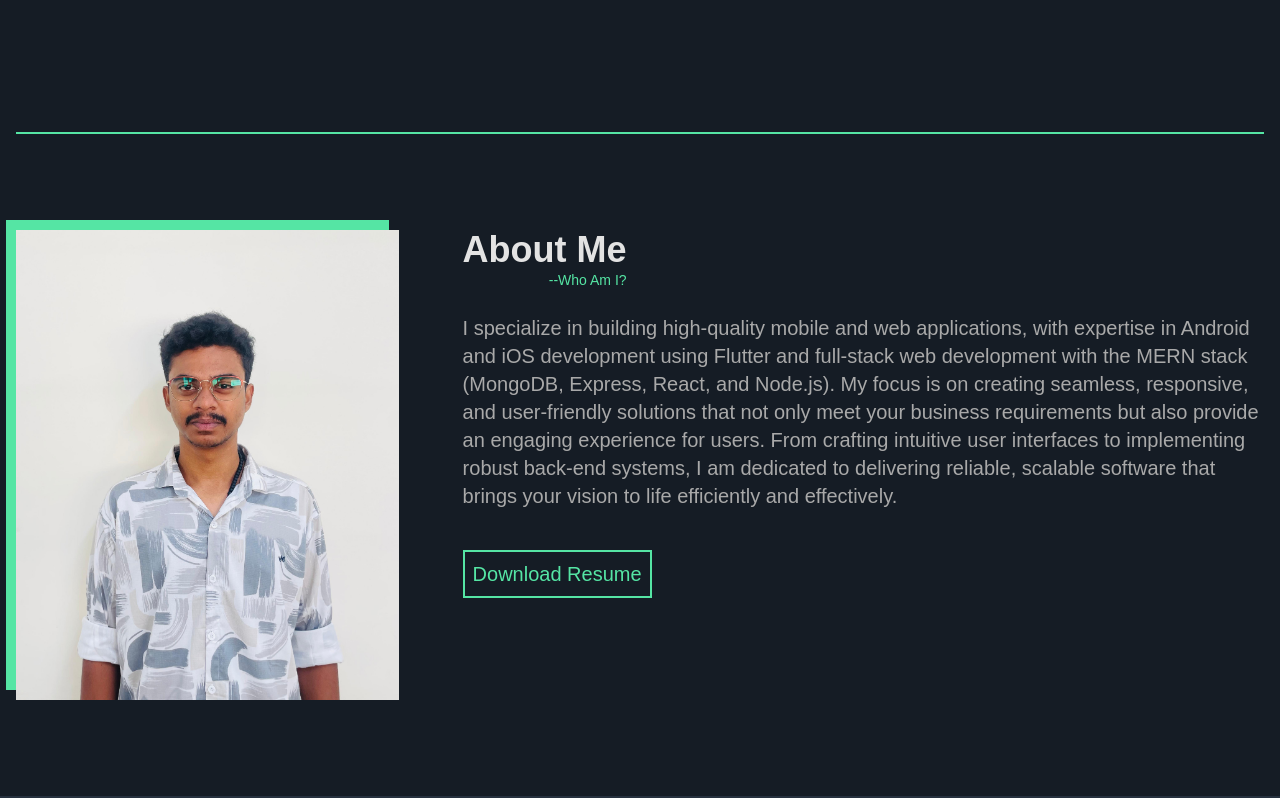
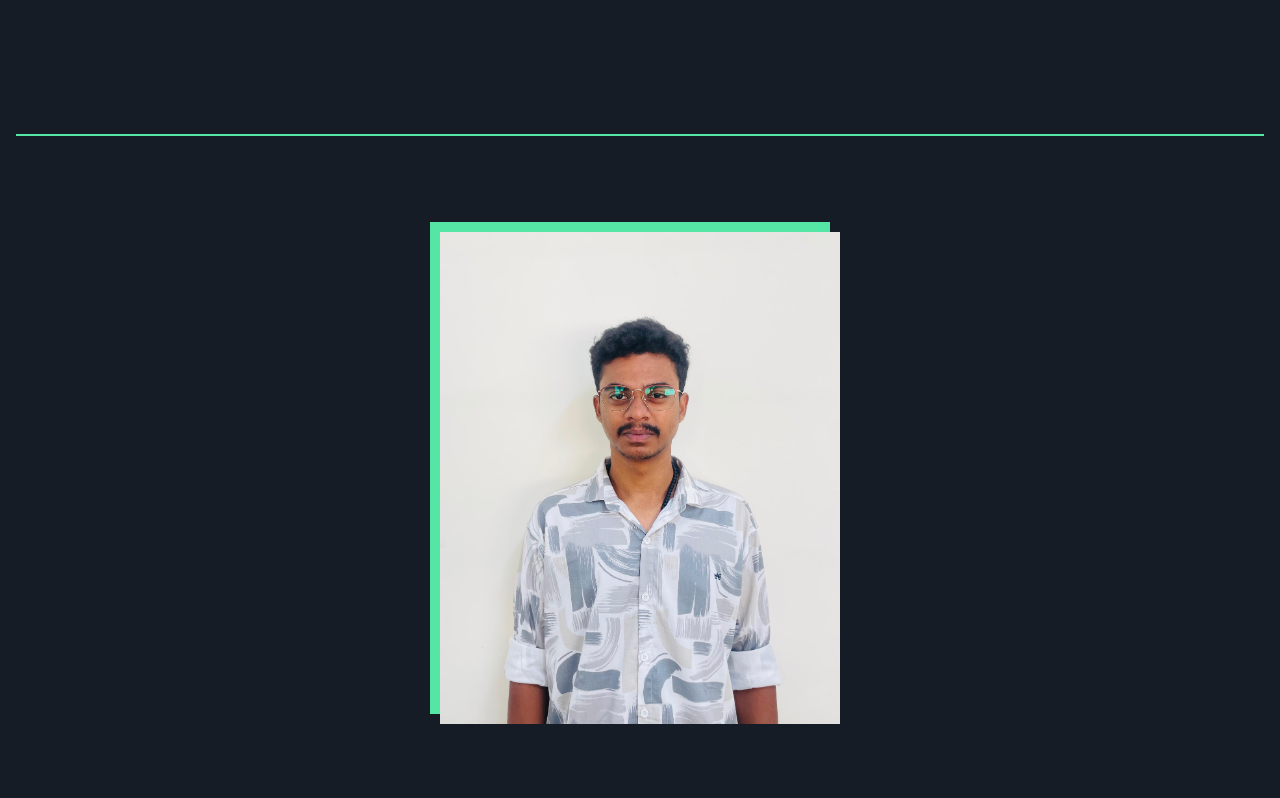
Before and after one commit to chandru19g/ChandruDev, a React (Vite) app: page / in a window 1280 px wide. Shown: the part 402-1200 px from the top of the page. Built offline with nearby package versions, Linux system fonts and the light colour scheme.

Commit message:
Revert "About me section"

```diff
--- a/src/components/Navbar/NavLinks.jsx
+++ b/src/components/Navbar/NavLinks.jsx
@@ -4,7 +4,7 @@ import { Link } from "react-router-dom";
 const NavLinks = ({ link, onClick }) => (
   <Link to={link.path} onClick={onClick}>
     <p
-      className={`border-whiteColor rounded-lg border-[1px] px-4 py-1 text-whiteColor font-medium uppercase hover:text-primaryColor hover:bg-secondaryColor hover:border-secondaryColor cursor-pointer ease-in-out duration-150 `}
+      className={`border-whiteColor rounded-lg border-2 px-4 py-1 text-whiteColor font-medium uppercase hover:text-primaryColor hover:bg-secondaryColor hover:border-secondaryColor cursor-pointer ease-in-out duration-150 `}
     >
       {link.title}
     </p>
--- a/src/sections/AboutMe.jsx
+++ b/src/sections/AboutMe.jsx
@@ -5,36 +5,16 @@ import profileImage from "../assets/profile.jpeg";
 const AboutMe = () => {
   return (
     <section id="about">
-      <div className="max-w-screen-xl mx-auto flex md:flex-row flex-col-reverse items-center justify-center px-4 py-8 text-whiteColor md:py-24">
+      <div className="max-w-screen-xl mx-auto flex flex-row items-center justify-center px-4 py-4 text-whiteColor md:py-24">
         <div className="relative inline-block">
           <img
             src={profileImage}
             alt="Profile Picture"
             className="relative z-10"
+            height={450}
+            width={400}
           />
           <div className="absolute top-[-10px] left-[-10px] w-full h-full border-[16px] border-secondaryColor z-0"></div>
-        </div>
-        <div className="flex flex-col md:justify-start md:items-start justify-center items-center self-start md:w-max md:ml-16 md:pb-0 pb-8">
-          <div className="flex flex-col md:w-max">
-            <div className="text-4xl font-bold">About Me</div>
-            <div className="text-secondaryColor text-end text-sm">
-              --Who Am I?
-            </div>
-          </div>
-          <div className="pt-6 text-greyColor text-xl font-medium">
-            I specialize in building high-quality mobile and web applications,
-            with expertise in Android and iOS development using Flutter and
-            full-stack web development with the MERN stack (MongoDB, Express,
-            React, and Node.js). My focus is on creating seamless, responsive,
-            and user-friendly solutions that not only meet your business
-            requirements but also provide an engaging experience for users. From
-            crafting intuitive user interfaces to implementing robust back-end
-            systems, I am dedicated to delivering reliable, scalable software
-            that brings your vision to life efficiently and effectively.
-          </div>
-          <div className="text-secondaryColor border-2 border-secondaryColor p-2 text-xl font-medium mt-10 cursor-pointer">
-            Download Resume
-          </div>
         </div>
       </div>
     </section>
```
